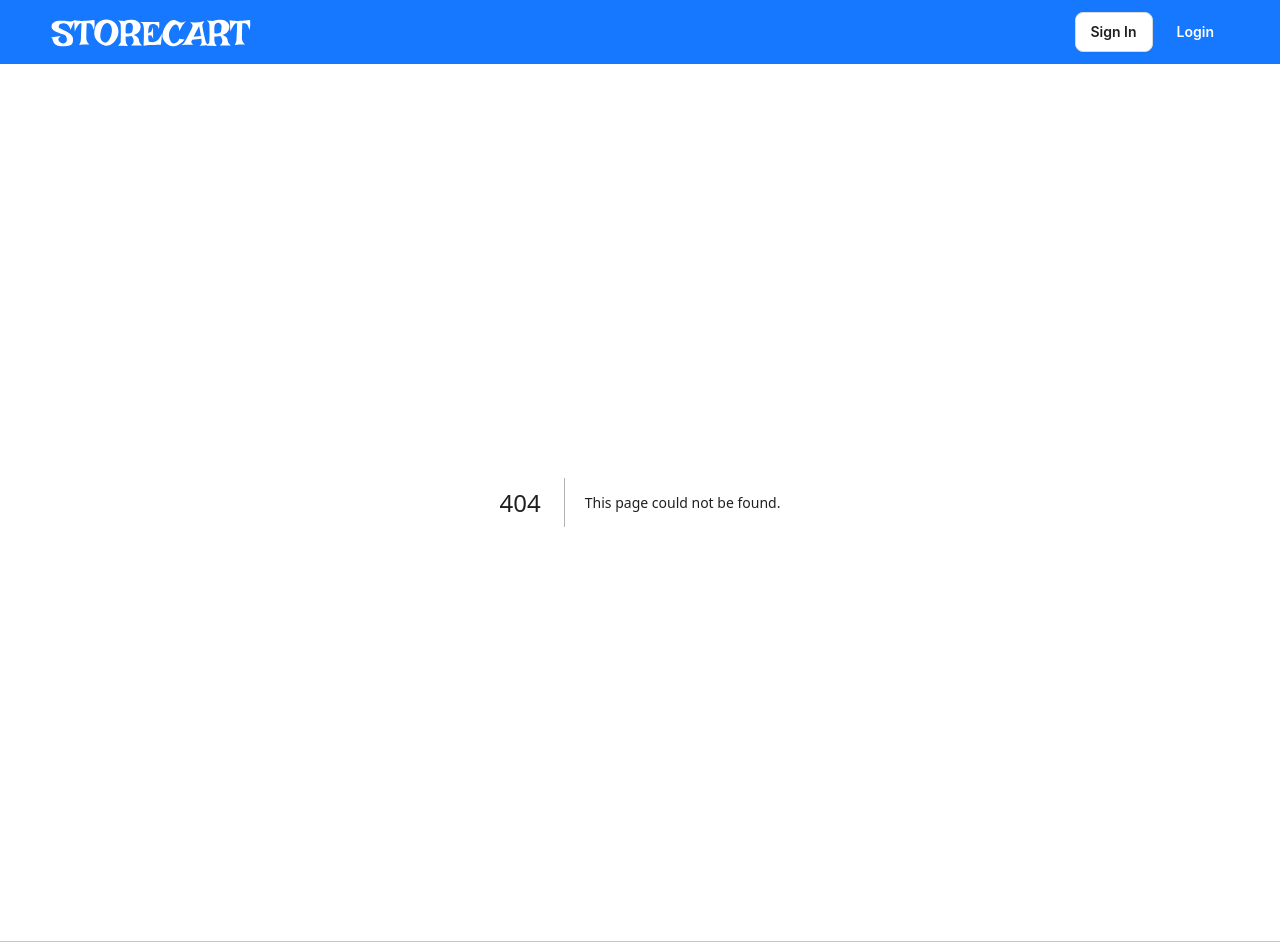
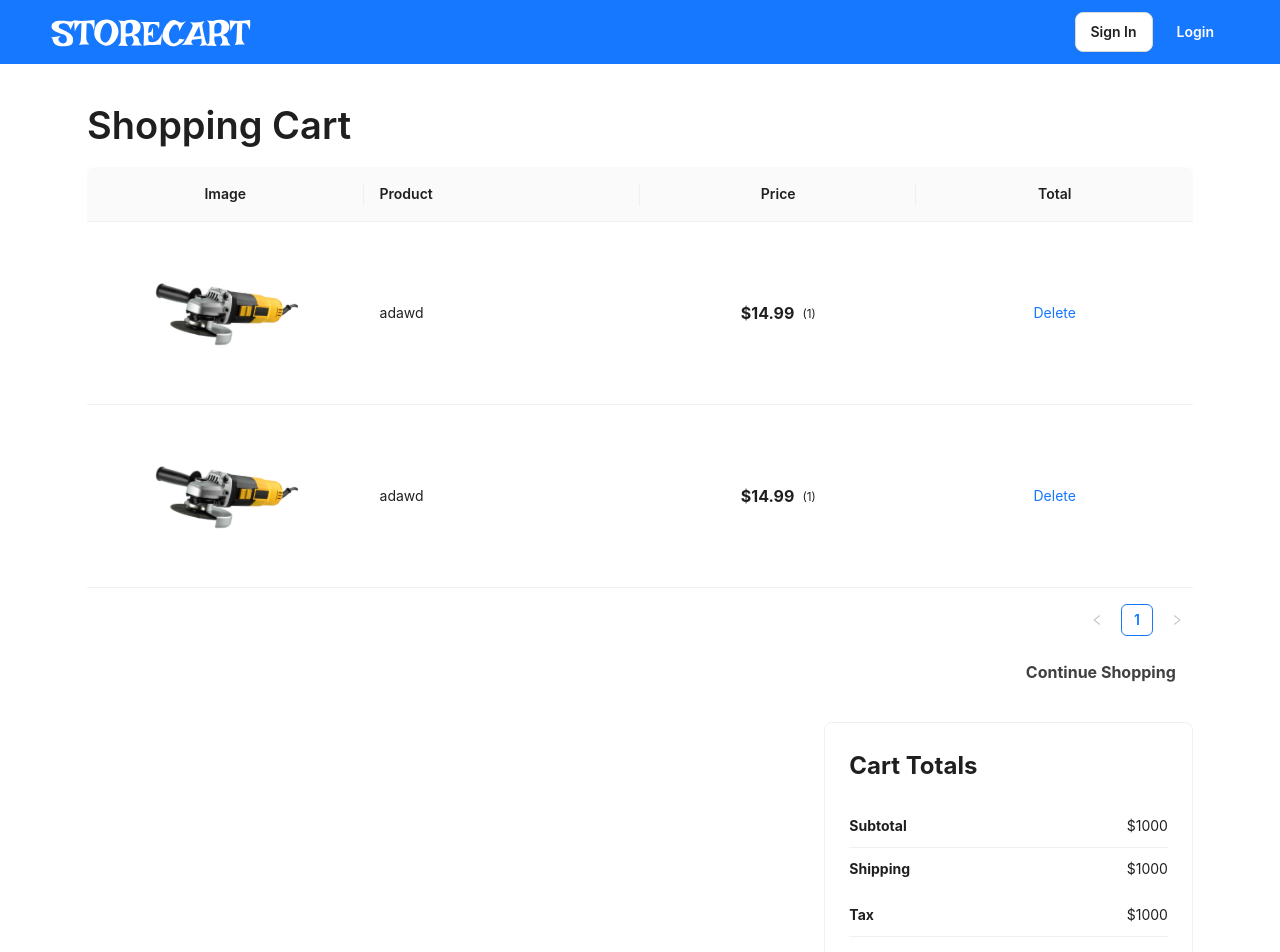
Before and after one commit to Fourza0012/frontecom, a Next.js app: page /cart in a window 1280 px wide. Before the commit this address had no page. Shown: the top 952 px of the page. Built offline with nearby package versions, Linux system fonts and the light colour scheme.

Commit message:
[FEAT] mockup layout

```diff
--- a/components/Card/ProductCard.tsx
+++ b/components/Card/ProductCard.tsx
@@ -1,4 +1,5 @@
 import { Card, Typography, Button } from 'antd'
+import Link from 'next/link';
 const { Meta } = Card
 const { Text } = Typography;
 
@@ -11,7 +12,9 @@ export default function ProductCard () {
             <Meta title="Brandix Angle Grinder KZX3890PQW" />
             <div style={{ display:'flex', justifyContent: 'space-between', alignItems: 'center', marginTop: '20px' }}>
              <Text strong style={{ fontSize: '16px' }}>$649.00</Text>
+             <Link href='/product/[id]' as={`/product/${123}`}>
              <Button type='primary'>Detail</Button>
+             </Link>
             </div>
         </Card>
     )
--- /dev/null
+++ b/components/Image/ImageCom.tsx
@@ -0,0 +1,13 @@
+import { Image, ImageProps } from "antd";
+
+export default function ImageCom (props : ImageProps) {
+    return (
+        <Image
+            width={props.width}
+            height={props.height}
+            src={props.src}
+            alt={props.alt}
+            preview={false}
+        />
+    )
+}
--- /dev/null
+++ b/components/Table/CartTable.tsx
@@ -0,0 +1,98 @@
+import React from 'react';
+import { Space, Table } from 'antd';
+import type { ColumnsType } from 'antd/es/table'
+import ImageCom from '../Image/ImageCom';
+
+interface DataType {
+  pid: number,
+  image: string;
+  product: string;
+  price: number;
+  quantity: number;
+}
+
+const columns: ColumnsType<DataType> = [
+  {
+    title: 'Image',
+    dataIndex: 'image',
+    ellipsis: true,
+    key: 'image',
+    align: 'center',
+    render: (_, record) => (
+        <ImageCom height={150} src={record.image} alt={record.product} />
+    ),
+  },
+  {
+    title: 'Product',
+    dataIndex: 'product',
+    key: 'product',
+  },
+  {
+    title: 'Price',
+    dataIndex: 'price',
+    key: 'price',
+    align: 'center',
+    render: (_, record) => (
+        <Space>
+        <strong style={{ fontSize: '16px' }}>
+        ${record.price}
+        </strong>
+        <small>({record.quantity})</small>
+        </Space>
+    )
+  },
+  {
+    title: 'Total',
+    key: 'action',
+    align: 'center',
+    render: (_, record) => (
+      <Space size="middle">
+        <a>Delete</a>
+      </Space>
+    ),
+  },
+];
+
+const data: DataType[] = [
+  {
+    pid: 1,
+    image: '/product/product-image.svg',
+    product: 'adawd',
+    price: 14.99,
+    quantity: 1
+  },
+  {
+    pid: 2,
+    image: '/product/product-image.svg',
+    product: 'adawd',
+    price: 14.99,
+    quantity: 1
+  },
+//   {
+//     pid: 3,
+//     image: '/product/product-image.svg',
+//     product: 'adawd',
+//     price: 14.99,
+//     quantity: 1
+//   },
+//   {
+//     pid: 4,
+//     image: '/product/product-image.svg',
+//     product: 'adawd',
+//     price: 14.99,
+//     quantity: 1
+//   },
+//   {
+//     pid: 5,
+//     image: '/product/product-image.svg',
+//     product: 'adawd',
+//     price: 14.99,
+//     quantity: 1
+//   }
+];
+
+export default function CartTable () {
+    return (
+        <Table columns={columns} dataSource={data} />
+    )
+}
--- /dev/null
+++ b/pages/cart.tsx
@@ -0,0 +1,56 @@
+import CartTable from "@/components/Table/CartTable";
+import { Button, Card, Col, Divider, Row, Space, Typography } from 'antd';
+
+const { Title } = Typography;
+
+export default function Cart () {
+    return (
+        <div style={{ padding: '0 2%' }}>
+            <Title style={{ marginTop: 0 }}>Shopping Cart</Title>
+            <CartTable />
+            <Row gutter={[0,30]}>
+                <Col offset={20} span={4}>
+                    <Button block type='text' size='large' style={{ color: '#404040' }}>
+                        <strong>Continue Shopping</strong>
+                    </Button>
+                </Col>
+                <Col offset={16} span={8}>
+                    <CartTotal />
+                </Col>
+            </Row>
+        </div>
+    )
+}
+
+function CartTotal () {
+    return (
+        <Card>
+            <div style={{ fontSize: '24px', marginBottom: '30px' }}>
+                <strong>Cart Totals</strong>
+            </div>
+            <Row justify='space-between'>
+                <strong>Subtotal</strong>
+                <span>$1000</span>
+            </Row>
+            <Divider style={{ margin: '10px 0' }} />
+            <Space style={{ width: '100%' }} direction='vertical' size='large'>
+                <Row justify='space-between'>
+                    <strong>Shipping</strong>
+                    <span>$1000</span>
+                </Row>
+                <Row justify='space-between'>
+                    <strong>Tax</strong>
+                    <span>$1000</span>
+                </Row>
+            </Space>
+            <Divider style={{ margin: '10px 0' }} />
+            <Row style={{ fontSize: '20px' }} justify='space-between'>
+                <strong>Subtotal</strong>
+                <span>$1000</span>
+            </Row>
+            <Button style={{ marginTop: '30px' }} block type='primary' size='large'>
+                Proceed to checkout
+            </Button>
+        </Card>
+    )
+}
--- a/styles/globals.css
+++ b/styles/globals.css
@@ -1,3 +1,23 @@
 body {
   margin: 0px;
 }
+
+::-webkit-scrollbar {
+  width: 10px;
+  height: 5px;
+}
+
+/* Track */
+::-webkit-scrollbar-track {
+  background: #f1f1f1;
+}
+
+/* Handle */
+::-webkit-scrollbar-thumb {
+  background: #c5c5c5;
+}
+
+/* Handle on hover */
+::-webkit-scrollbar-thumb:hover {
+  background: #7c7c7c;
+}
```
Also changed, not shown: pages/product/[id].tsx (added, +53 -0 lines).
